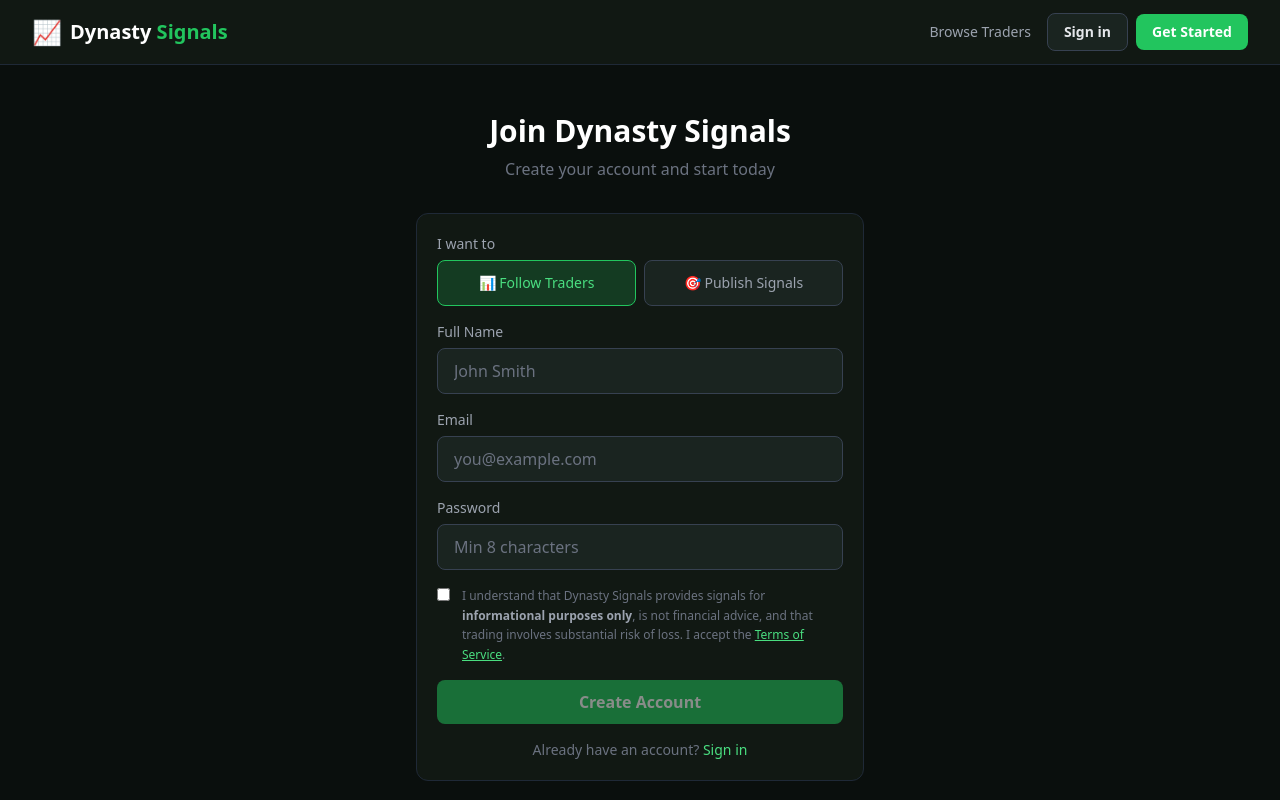
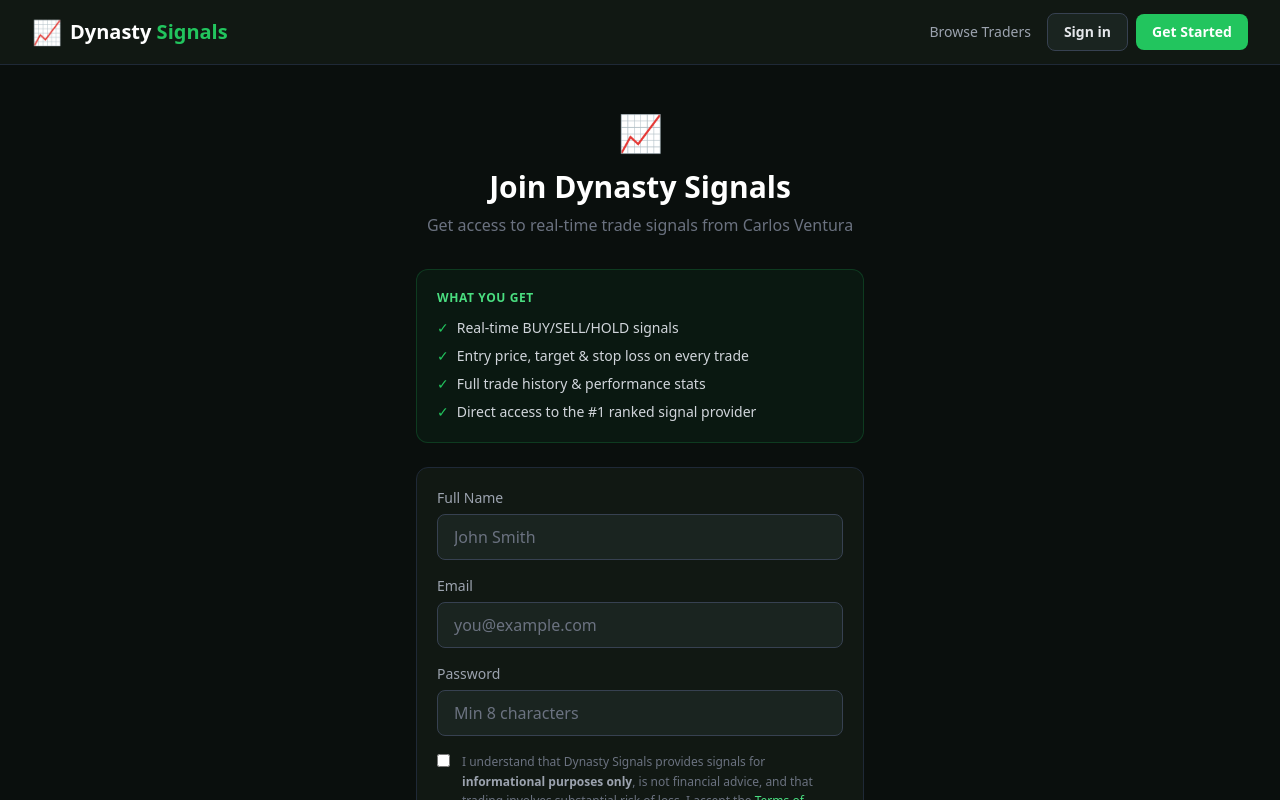
Before and after one commit to theprospect2298/dynasty-signals, a React (Vite) app in the folder client/: page /register in a window 1280 px wide. Shown: the top 800 px of the page. Built offline with nearby package versions, Linux system fonts and the light colour scheme; the HTML template or start-up script is replaced by a standard one.

Commit message:
Lock platform to single signal provider (owner only)

```diff
--- a/client/src/pages/Landing.jsx
+++ b/client/src/pages/Landing.jsx
@@ -2,9 +2,9 @@
 import { useAuth } from '../context/AuthContext';
 
 const stats = [
-  { label: 'Active Signal Providers', value: '200+' },
-  { label: 'Avg. Win Rate', value: '68%' },
-  { label: 'Signals Published', value: '12,400+' },
+  { label: 'Years Experience', value: '10+' },
+  { label: 'Win Rate', value: '72%' },
+  { label: 'Signals Published', value: '500+' },
   { label: 'Subscriber Returns', value: '94% YTD' },
 ];
 
@@ -132,8 +132,8 @@
           <h2 className="text-3xl font-bold text-white mb-4">Ready to Elevate Your Trading?</h2>
           <p className="text-gray-500 mb-8">Join thousands of traders already using Dynasty Signals. Or become a signal provider and monetize your expertise.</p>
           <div className="flex flex-col sm:flex-row gap-4 justify-center">
-            <Link to="/register" className="btn-primary px-8 py-3 text-base">Subscribe as Follower</Link>
-            <Link to="/register?role=trader" className="btn-secondary px-8 py-3 text-base">Become a Signal Provider</Link>
+            <Link to="/register" className="btn-primary px-8 py-3 text-base">Create Free Account →</Link>
+            <Link to="/traders" className="btn-secondary px-8 py-3 text-base">View Signal Provider</Link>
           </div>
         </div>
       </section>
--- a/client/src/pages/Register.jsx
+++ b/client/src/pages/Register.jsx
@@ -1,19 +1,14 @@
-import { useState, useEffect } from 'react';
-import { Link, useNavigate, useSearchParams } from 'react-router-dom';
+import { useState } from 'react';
+import { Link, useNavigate } from 'react-router-dom';
 import { useAuth } from '../context/AuthContext';
 
 export default function Register() {
-  const [form, setForm] = useState({ email: '', password: '', name: '', role: 'follower' });
+  const [form, setForm] = useState({ email: '', password: '', name: '' });
   const [error, setError] = useState('');
   const [loading, setLoading] = useState(false);
   const [agreed, setAgreed] = useState(false);
   const { register } = useAuth();
   const navigate = useNavigate();
-  const [params] = useSearchParams();
-
-  useEffect(() => {
-    if (params.get('role') === 'trader') setForm(f => ({ ...f, role: 'trader' }));
-  }, [params]);
 
   const set = (k, v) => setForm(f => ({ ...f, [k]: v }));
 
@@ -23,8 +18,8 @@
     setError('');
     setLoading(true);
     try {
-      const user = await register(form.email, form.password, form.name, form.role);
-      navigate(user.role === 'trader' ? '/dashboard' : '/traders');
+      await register(form.email, form.password, form.name, 'follower');
+      navigate('/traders');
     } catch (err) {
       setError(err.response?.data?.error || 'Registration failed');
     } finally {
@@ -36,29 +31,30 @@
     <div className="min-h-[calc(100vh-4rem)] flex items-center justify-center px-4 py-12">
       <div className="w-full max-w-md">
         <div className="text-center mb-8">
+          <span className="text-4xl mb-4 block">📈</span>
           <h1 className="text-3xl font-bold text-white mb-2">Join Dynasty Signals</h1>
-          <p className="text-gray-500">Create your account and start today</p>
+          <p className="text-gray-500">Get access to real-time trade signals from Carlos Ventura</p>
+        </div>
+
+        {/* What you get */}
+        <div className="card mb-6 bg-brand-500/5 border-brand-500/20">
+          <p className="text-xs text-brand-400 font-semibold uppercase tracking-wider mb-3">What You Get</p>
+          <ul className="space-y-2">
+            {[
+              'Real-time BUY/SELL/HOLD signals',
+              'Entry price, target & stop loss on every trade',
+              'Full trade history & performance stats',
+              'Direct access to the #1 ranked signal provider',
+            ].map(item => (
+              <li key={item} className="flex items-center gap-2 text-sm text-gray-300">
+                <span className="text-brand-500">✓</span> {item}
+              </li>
+            ))}
+          </ul>
         </div>
 
         <form onSubmit={handleSubmit} className="card space-y-4">
           {error && <div className="bg-red-900/30 border border-red-800 rounded-lg px-4 py-3 text-red-400 text-sm">{error}</div>}
-
-          {/* Role Toggle */}
-          <div>
-            <label className="block text-sm font-medium text-gray-400 mb-1.5">I want to</label>
-            <div className="grid grid-cols-2 gap-2">
-              <button type="button"
-                onClick={() => set('role', 'follower')}
-                className={`py-3 px-4 rounded-lg border text-sm font-medium transition-colors ${form.role === 'follower' ? 'bg-brand-500/20 border-brand-500 text-brand-400' : 'bg-dark-700 border-gray-700 text-gray-400 hover:border-gray-600'}`}>
-                📊 Follow Traders
-              </button>
-              <button type="button"
-                onClick={() => set('role', 'trader')}
-                className={`py-3 px-4 rounded-lg border text-sm font-medium transition-colors ${form.role === 'trader' ? 'bg-brand-500/20 border-brand-500 text-brand-400' : 'bg-dark-700 border-gray-700 text-gray-400 hover:border-gray-600'}`}>
-                🎯 Publish Signals
-              </button>
-            </div>
-          </div>
 
           <div>
             <label className="block text-sm font-medium text-gray-400 mb-1.5">Full Name</label>
@@ -84,7 +80,7 @@
           </label>
 
           <button type="submit" className="btn-primary w-full" disabled={loading || !agreed}>
-            {loading ? 'Creating account...' : 'Create Account'}
+            {loading ? 'Creating account...' : 'Create Free Account'}
           </button>
 
           <p className="text-center text-sm text-gray-500">
```
Also changed, not shown: 1 other file (tests, documents, lock files or other folders).
